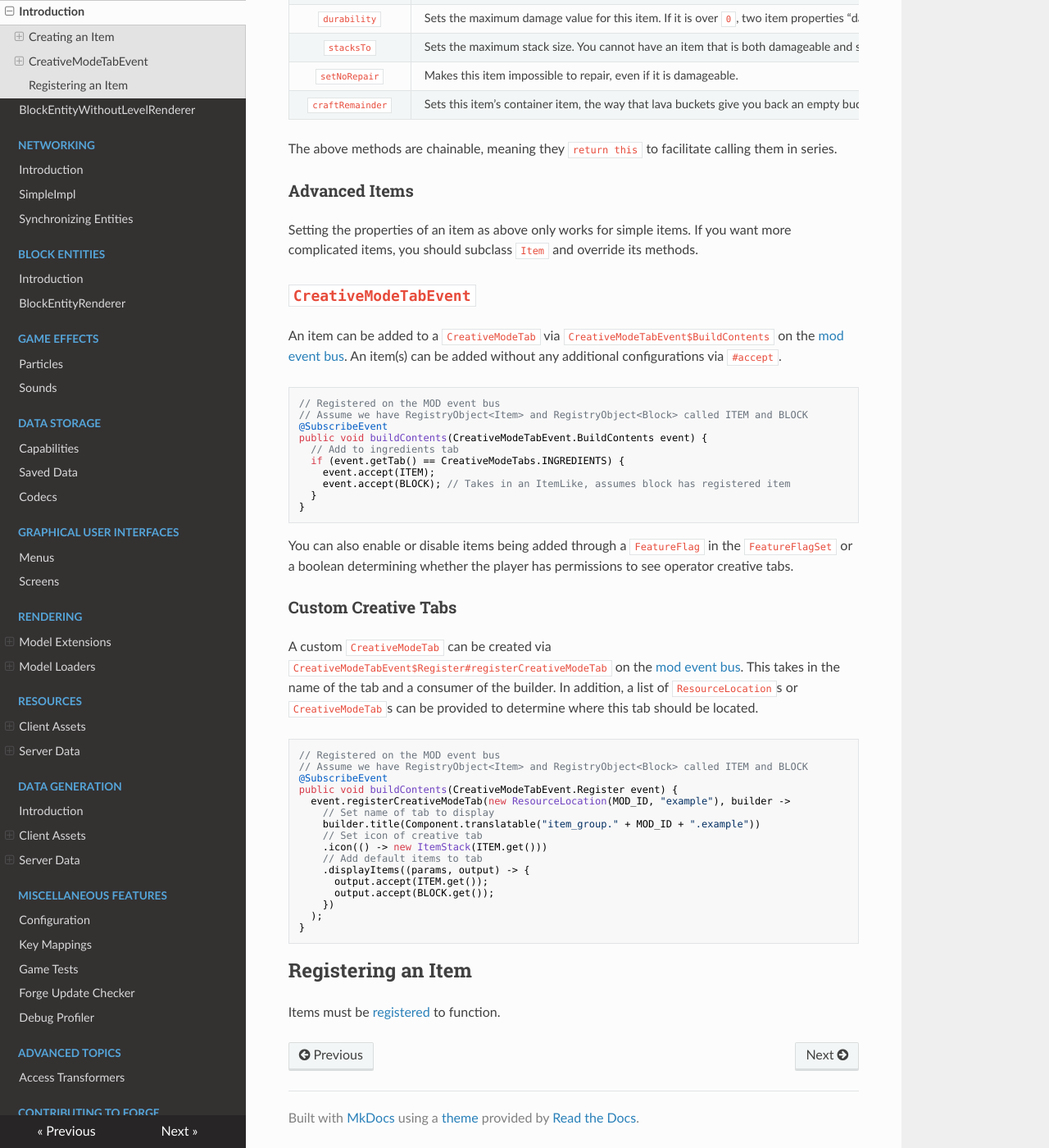
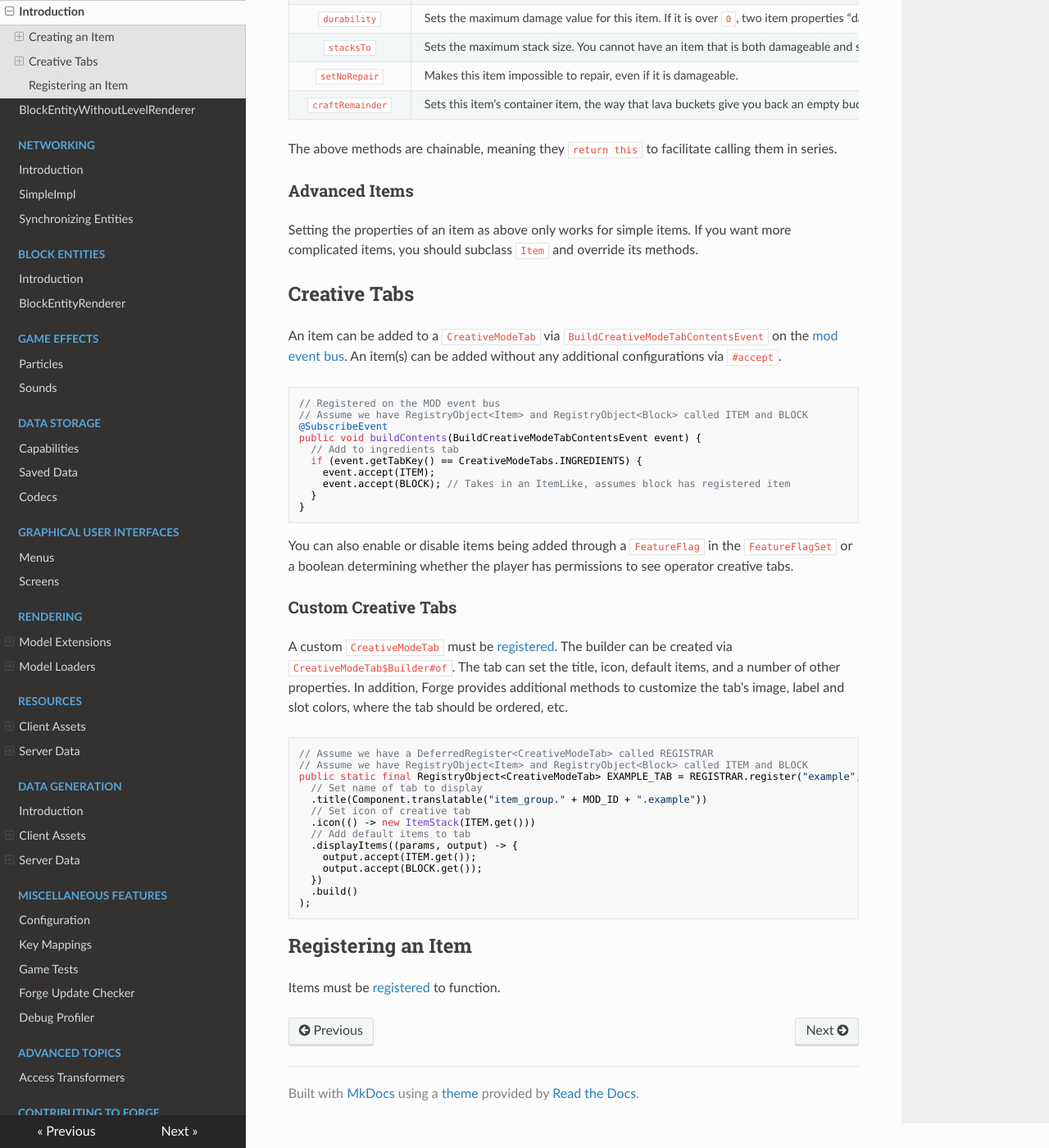
Before and after one commit to MinecraftForge/Documentation, an MkDocs documentation site: the page built from docs/items/index.md, in a window 1280 px wide and 1400 px high, scrolled down 525 px. Shown: the whole window at 82% size. Built offline with MkDocs 1.6.1, drawn with Linux system fonts in a browser that asks for light colours; nearby versions of some CDN libraries.

Commit message:
Update Items

````diff
--- a/docs/blocks/index.md
+++ b/docs/blocks/index.md
@@ -44,6 +44,6 @@ Further Reading
 For information about block properties, such as those used for vanilla blocks like fences, walls, and many more, see the section on [blockstates].
 
 [sounds]: ../gameeffects/sounds.md
-[creativetabs]: ../items/index.md#creativemodetabevent
+[creativetabs]: ../items/index.md#creative-tabs
 [registering]: ../concepts/registries.md#methods-for-registering
 [blockstates]: states.md
--- a/docs/items/index.md
+++ b/docs/items/index.md
@@ -24,17 +24,17 @@ The above methods are chainable, meaning they `return this` to facilitate callin
 
 Setting the properties of an item as above only works for simple items. If you want more complicated items, you should subclass `Item` and override its methods.
 
-## `CreativeModeTabEvent`
+## Creative Tabs
 
-An item can be added to a `CreativeModeTab` via `CreativeModeTabEvent$BuildContents` on the [mod event bus][modbus]. An item(s) can be added without any additional configurations via `#accept`.
+An item can be added to a `CreativeModeTab` via `BuildCreativeModeTabContentsEvent` on the [mod event bus][modbus]. An item(s) can be added without any additional configurations via `#accept`.
 
 ```java
 // Registered on the MOD event bus
 // Assume we have RegistryObject<Item> and RegistryObject<Block> called ITEM and BLOCK
 @SubscribeEvent
-public void buildContents(CreativeModeTabEvent.BuildContents event) {
+public void buildContents(BuildCreativeModeTabContentsEvent event) {
   // Add to ingredients tab
-  if (event.getTab() == CreativeModeTabs.INGREDIENTS) {
+  if (event.getTabKey() == CreativeModeTabs.INGREDIENTS) {
     event.accept(ITEM);
     event.accept(BLOCK); // Takes in an ItemLike, assumes block has registered item
   }
@@ -45,25 +45,23 @@ You can also enable or disable items being added through a `FeatureFlag` in the
 
 ### Custom Creative Tabs
 
-A custom `CreativeModeTab` can be created via `CreativeModeTabEvent$Register#registerCreativeModeTab` on the [mod event bus][modbus]. This takes in the name of the tab and a consumer of the builder. In addition, a list of `ResourceLocation`s or `CreativeModeTab`s can be provided to determine where this tab should be located.
+A custom `CreativeModeTab` must be [registered][registering]. The builder can be created via `CreativeModeTab$Builder#of`. The tab can set the title, icon, default items, and a number of other properties. In addition, Forge provides additional methods to customize the tab's image, label and slot colors, where the tab should be ordered, etc.
 
 ```java
-// Registered on the MOD event bus
+// Assume we have a DeferredRegister<CreativeModeTab> called REGISTRAR
 // Assume we have RegistryObject<Item> and RegistryObject<Block> called ITEM and BLOCK
-@SubscribeEvent
-public void buildContents(CreativeModeTabEvent.Register event) {
-  event.registerCreativeModeTab(new ResourceLocation(MOD_ID, "example"), builder ->
-    // Set name of tab to display
-    builder.title(Component.translatable("item_group." + MOD_ID + ".example"))
-    // Set icon of creative tab
-    .icon(() -> new ItemStack(ITEM.get()))
-    // Add default items to tab
-    .displayItems((params, output) -> {
-      output.accept(ITEM.get());
-      output.accept(BLOCK.get());
-    })
-  );
-}
+public static final RegistryObject<CreativeModeTab> EXAMPLE_TAB = REGISTRAR.register("example", () -> CreativeModeTab.Builder.of()
+  // Set name of tab to display
+  .title(Component.translatable("item_group." + MOD_ID + ".example"))
+  // Set icon of creative tab
+  .icon(() -> new ItemStack(ITEM.get()))
+  // Add default items to tab
+  .displayItems((params, output) -> {
+    output.accept(ITEM.get());
+    output.accept(BLOCK.get());
+  })
+  .build()
+);
 ```
 
 Registering an Item
````
